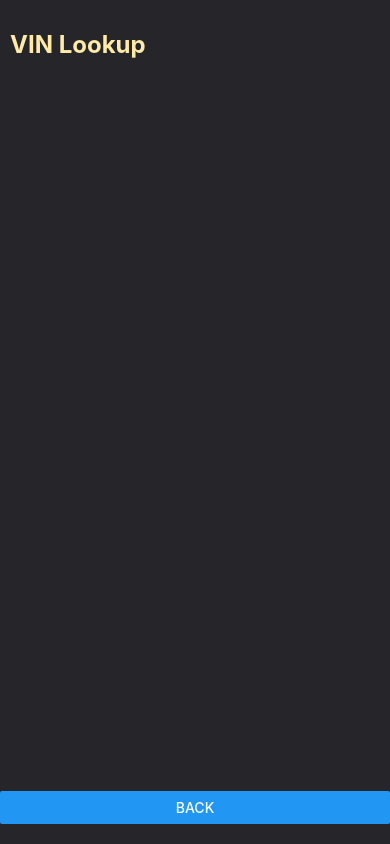
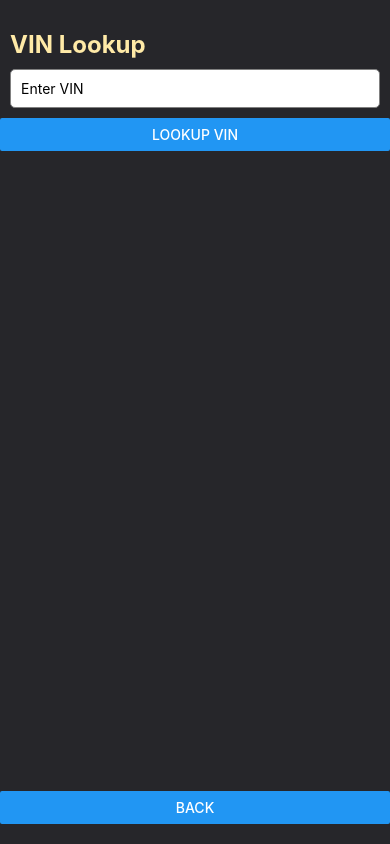
Before and after one commit to tcs76321/AutoTechPal, a React Native app: screen /Home in a window 390 px wide. Both pictures are taken after a click on the button "VIN LOOKUP". Built offline with nearby package versions, Linux system fonts and the light colour scheme.

Commit message:
finished with VIN lookup

```diff
--- a/src/constants/colors.ts
+++ b/src/constants/colors.ts
@@ -2,4 +2,5 @@
 export default {
   darkBackground: "#26262a",
   text_color: "#ffeaa7",
+  white_color: "#ffffff",
 };
--- a/src/screens/VINLookupScreen.tsx
+++ b/src/screens/VINLookupScreen.tsx
@@ -1,19 +1,44 @@
-import React from "react";
-import {View, Text, Button} from "react-native";
+import React, { useState } from "react";
+import { View, Text, Button, TextInput, ActivityIndicator } from "react-native";
 import { appStyles } from "../styles/AppStyles";
-import { NativeStackNavigationProp} from "@react-navigation/native-stack";
+import { NativeStackNavigationProp } from "@react-navigation/native-stack";
 import { RootStackParamList } from "../navigation/NavigationTypes";
+import useDecodeVinAPI from "../hooks/useDecodeVinAPI";
 
 type VINLookupProps = {
     navigation: NativeStackNavigationProp<RootStackParamList, 'VIN Lookup'>;
-}
+};
 
 function VINLookupScreen({ navigation }: VINLookupProps) {
+    const [vin, setVin] = useState('');
+    const { vehicleInfo, isLoading, error, fetchVehicleInfo } = useDecodeVinAPI();
+
     return (
         <View style={appStyles.container}>
             <View style={appStyles.titleContainer}>
                 <Text style={appStyles.titleText}>VIN Lookup</Text>
             </View>
+            <TextInput
+                style={appStyles.input}
+                onChangeText={setVin}
+                value={vin}
+                placeholder="Enter VIN"
+                testID='VINInput'
+            />
+            <Button
+                title="Lookup VIN"
+                onPress={() => fetchVehicleInfo(vin)}
+                testID='VINLookupButton'
+            />
+            {isLoading && <ActivityIndicator size="large" />}
+            {error && <Text style={appStyles.errorText}>Error: {error.message}</Text>}
+            {vehicleInfo && (
+                <View style={appStyles.infoContainer}>
+                    <Text style={appStyles.infoText}>Year: {vehicleInfo.year}</Text>
+                    <Text style={appStyles.infoText}>Make: {vehicleInfo.make}</Text>
+                    <Text style={appStyles.infoText}>Model: {vehicleInfo.model}</Text>
+                </View>
+            )}
             <View style={appStyles.backButtonBottom}>
                 <Button
                     title="Back"
--- a/src/styles/AppStyles.ts
+++ b/src/styles/AppStyles.ts
@@ -54,4 +54,27 @@ export const appStyles = StyleSheet.create({
     justifyContent: 'flex-end',
     paddingBottom: 20,
   },
+  input: {
+    borderWidth: 1,
+    borderColor: 'gray',
+    padding: 10,
+    margin: 10,
+    borderRadius: 5,
+    backgroundColor: colors.white_color,
+  },
+  infoContainer: {
+    margin: 10,
+    padding: 10,
+    backgroundColor: colors.white_color,
+    borderRadius: 5,
+  },
+  infoText: {
+    fontSize: 16,
+    marginBottom: 5,
+  },
+  errorText: {
+    color: 'red',
+    fontSize: 16,
+    margin: 10,
+  },
 });
```
